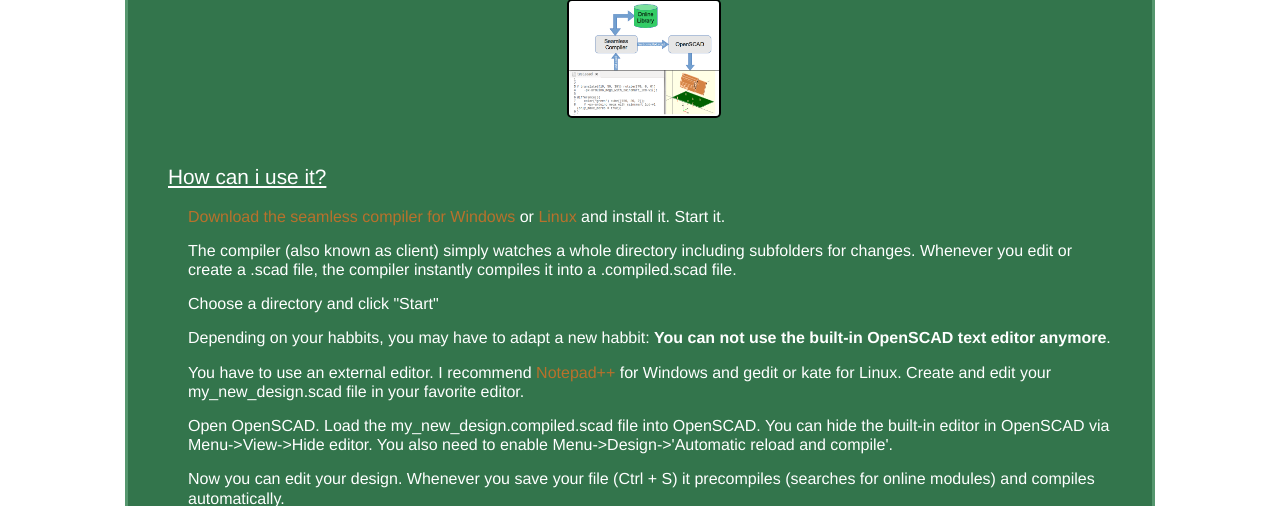
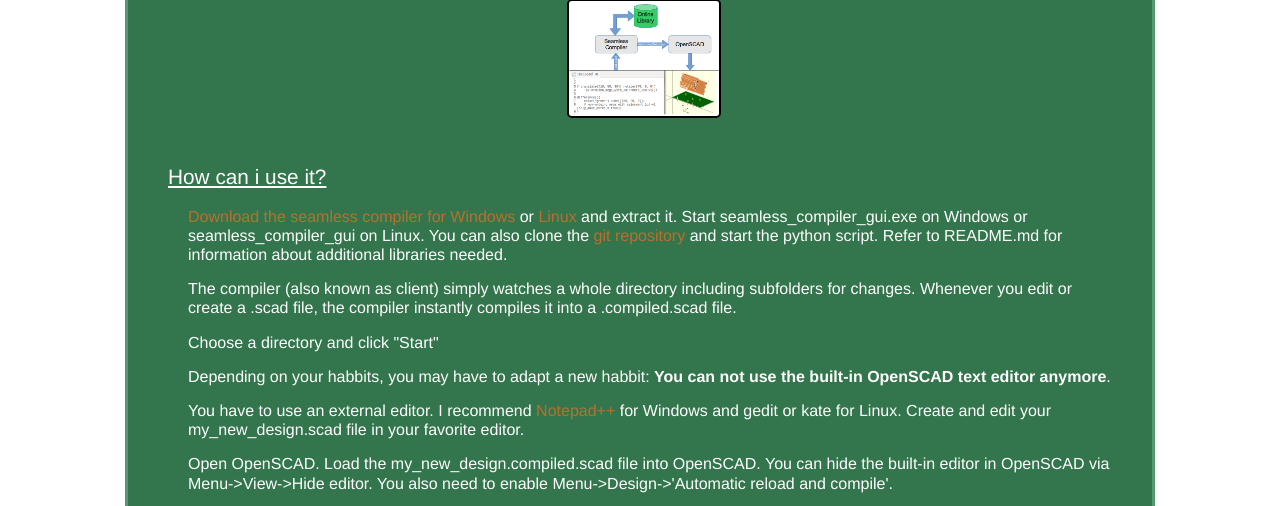
Before and after one commit to Phaiax/openscad-seamlesslib-server, a Django app: page / in a window 1280 px wide. Shown: the part 252-758 px from the top of the page. Run offline with Django 3.2, Linux system fonts and the light colour scheme; data that the repository does not hold is empty; style sheets or scripts are compiled from the project's sources; parts of the project's set-up code (start-up, migrations or seed data) failed here and were passed over.

Commit message:
Download links included

```diff
--- a/src/web/templates/web/views/index.html
+++ b/src/web/templates/web/views/index.html
@@ -13,7 +13,12 @@
     <div class="sketch"><img src="{{ STATIC_URL }}img/principle_sketch.png" alt=""></div>
 
     <h1>How can i use it?</h1>
-    <p><a href="">Download the seamless compiler for Windows</a> or <a href="">Linux</a> and install it. Start it.</p>
+    <p><a href="http://sourceforge.net/projects/openscadseamlesscompiler/files/seamless_compiler_v02_windows.zip/download">
+      Download the seamless compiler for Windows</a> or
+      <a href="http://sourceforge.net/projects/openscadseamlesscompiler/files/seamless_compiler_v02_linux.zip/download">
+        Linux</a> and extract it. Start seamless_compiler_gui.exe on Windows or seamless_compiler_gui on Linux.
+        You can also clone the <a href="https://github.com/Phaiax/openscad-seamlesslib-client">git repository</a>
+         and start the python script. Refer to README.md for information about additional libraries needed.</p>
     <p>The compiler (also known as client) simply watches a whole directory including subfolders for changes.
     Whenever you edit or create a .scad file, the compiler instantly compiles it into a .compiled.scad file.</p>
     <p>Choose a directory and click "Start"</p>
```
